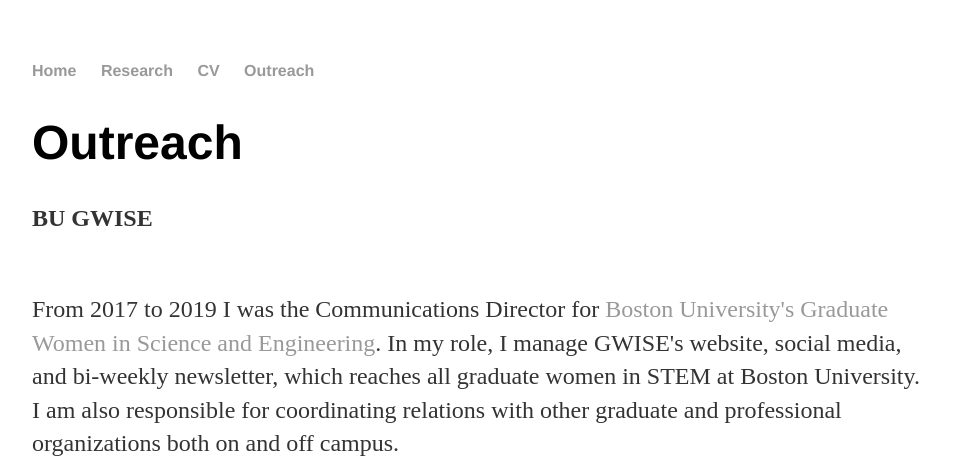
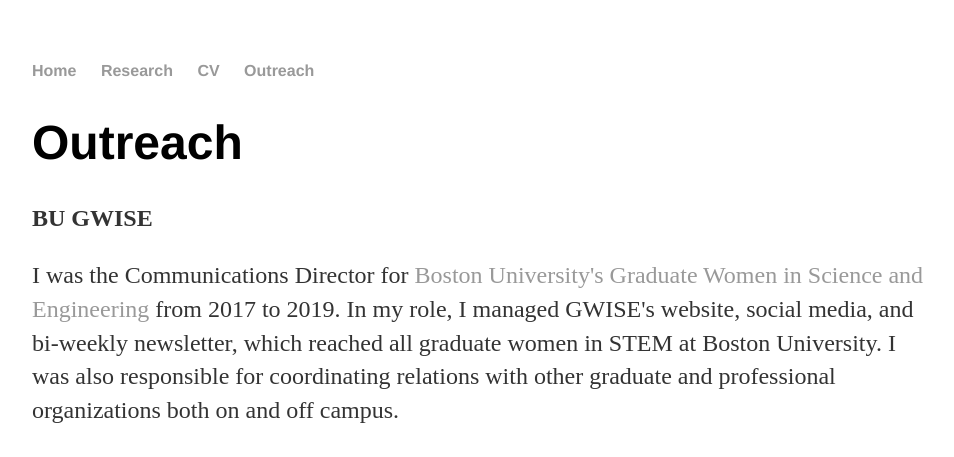
Before and after one commit to rkstan/rkstan.github.io, a Jekyll site: the page built from outreach/index.html, in a window 1280 px wide and 900 px high, cut to the strip 0-457 px from the top of the window. Shown: the whole strip, without its empty margins (160-1114 px from the left). Built offline with Jekyll 4.4.1, drawn with Linux system fonts in a browser that asks for light colours.

Commit message:
Update index.html

```diff
--- a/outreach/index.html
+++ b/outreach/index.html
@@ -8,15 +8,13 @@
 
 
 			<p><b> BU GWISE </b><br>
-			<br>
-			<p> From 2017 to 2019 I was the Communications Director for <a href="http://www.bu.edu/">Boston University's</a> <a href="http://www.bu.edu/gwise/">Graduate Women in Science and Engineering</a>. In my role, I manage GWISE's website, social media, and bi-weekly newsletter, which reaches all graduate women in STEM at Boston University. I am also responsible for coordinating relations with other graduate and professional organizations both on and off campus. <br>
+			<p> I was the Communications Director for <a href="http://www.bu.edu/">Boston University's</a> <a href="http://www.bu.edu/gwise/">Graduate Women in Science and Engineering</a> from 2017 to 2019. In my role, I managed GWISE's website, social media, and bi-weekly newsletter, which reached all graduate women in STEM at Boston University. I was also responsible for coordinating relations with other graduate and professional organizations both on and off campus. <br>
 			<br>
 			<img style="float: center;" src="../images/GWISE_10YearGala_0473.jpg" width="550" height="400">
 			<img style="float: center;" src="../images/GWISE_10YearGala_0403.jpg" width="550" height="400">
 			<p> Graduate Women in Science and Engineering (GWISE) at Boston University strives to create a community to support and promote women in science, technology, engineering, and math fields. Through professional development seminars and workshops, social events, mentoring, and outreach, GWISE fosters interaction across disciplines at Boston University and connects graduate students to postdocs, faculty, and broader networks in Boston and beyond. GWISE is open to all who support our cause. As leaders of the community, GWISE works to advance university policies and programs that promote equality and foster diversity and excellence. GWISE provides resources to address challenges facing women in STEM.<br>
 			<br>
 			<p><b> Girls Science Club </b><br>
-			<br>
 			<p> Since 2015 I have been involved with the <a href="https://sciencegirlsclub.wordpress.com/">The Girls Science Club</a>, where I have parcipated in various capacities including lead coordinator, finance officer, supplies officer and mentor. In 2016 we won the Volunteer of the Year Award at the West End House for our dedication and hard work with elementary school girls. Our work with the Girls Science Club was featured in <a href="http://www.bu.edu/today/2017/science-club-for-girls/">BU Today</a> as well as in <a href="https://www.photonicssociety.org/images/files/publications/Newsletter/Feb_2017_PDF.pdf#page=32"> IEEE Photonics Society News.</a><br>
 			<br>
 			<img style="float: center;" src="../images/Volunteer_of_the_year.jpg" width="500" height="400">
```
